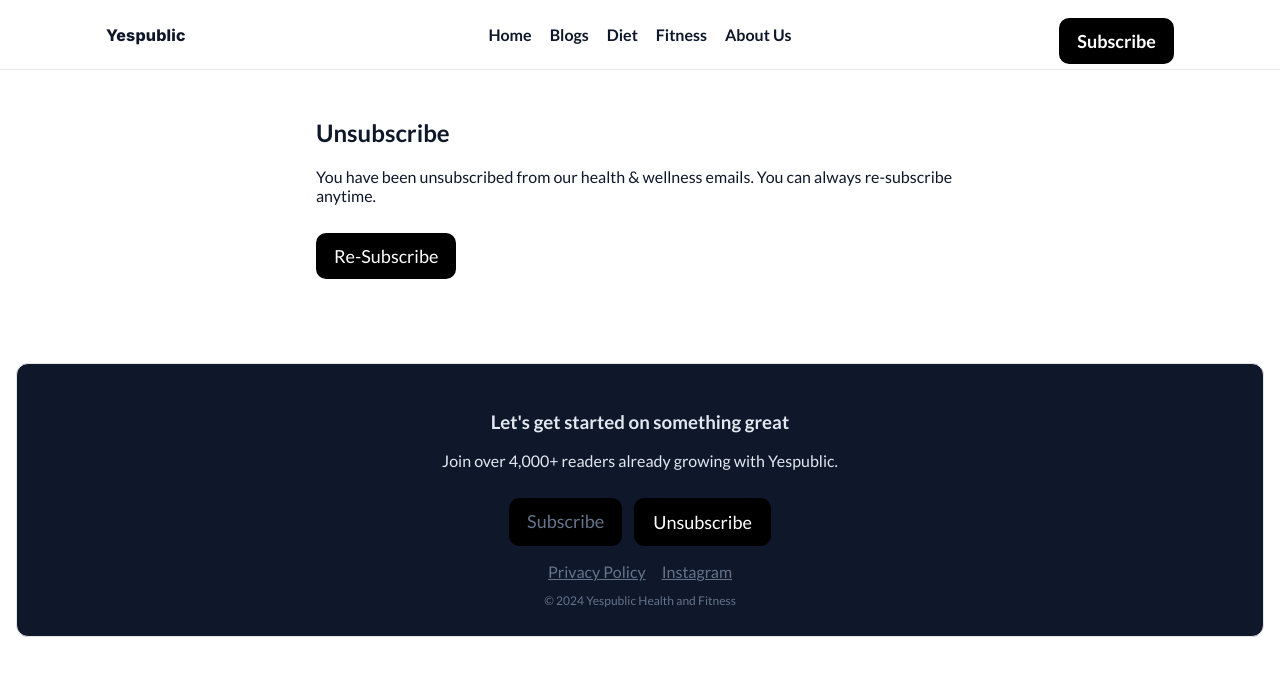
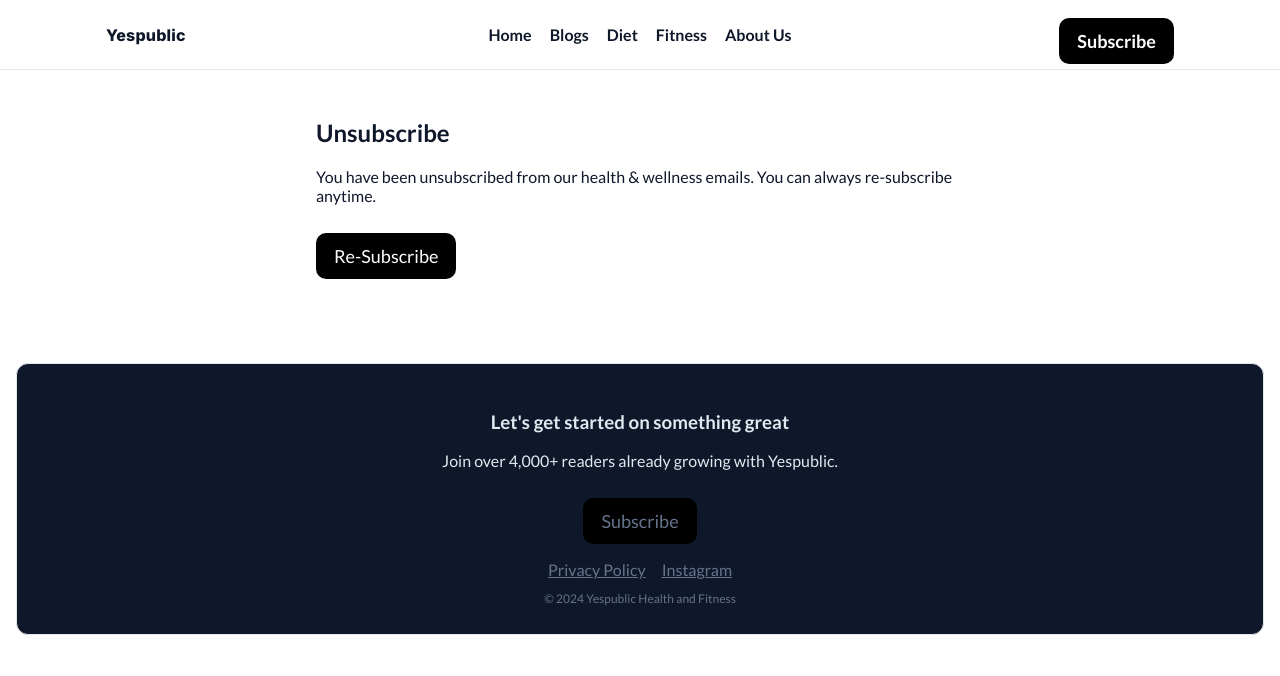
Before and after one commit to VibhuteAnjali/healthifyMe, a React (Vite) app in the folder yespublic-health/: page /unsubscribe in a window 1280 px wide. Shown: the top 676 px of the page. Built offline with nearby package versions, Linux system fonts and the light colour scheme.

Commit message:
Update Footer.jsx

```diff
--- a/yespublic-health/src/components/Footer.jsx
+++ b/yespublic-health/src/components/Footer.jsx
@@ -9,7 +9,6 @@ export default function Footer() {
 					<p>Join over 4,000+ readers already growing with Yespublic.</p>
 					<div className="actions">
 						<a className="btn" href="/subscribe">Subscribe</a>
-						<a className="btn outline" href="/unsubscribe">Unsubscribe</a>
 					</div>
 				</div>
 				<div className="footer-links">
```
